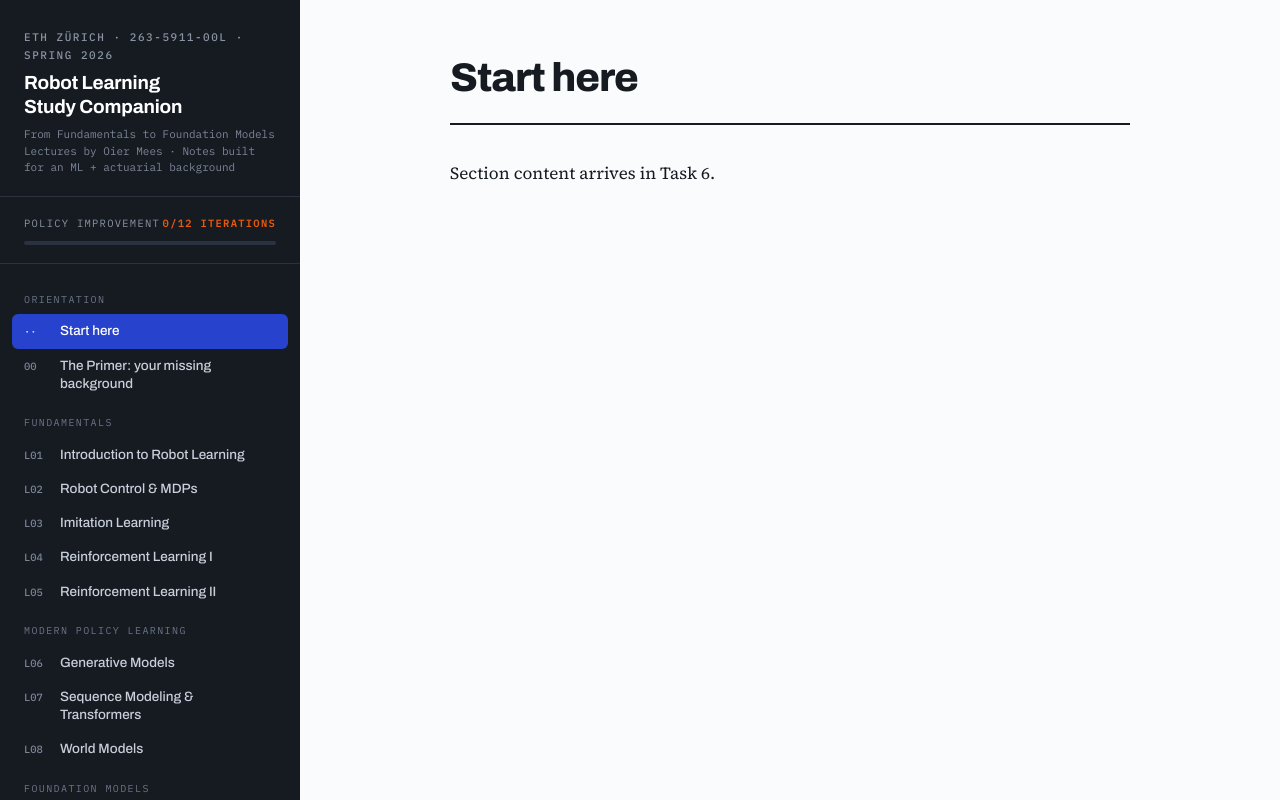
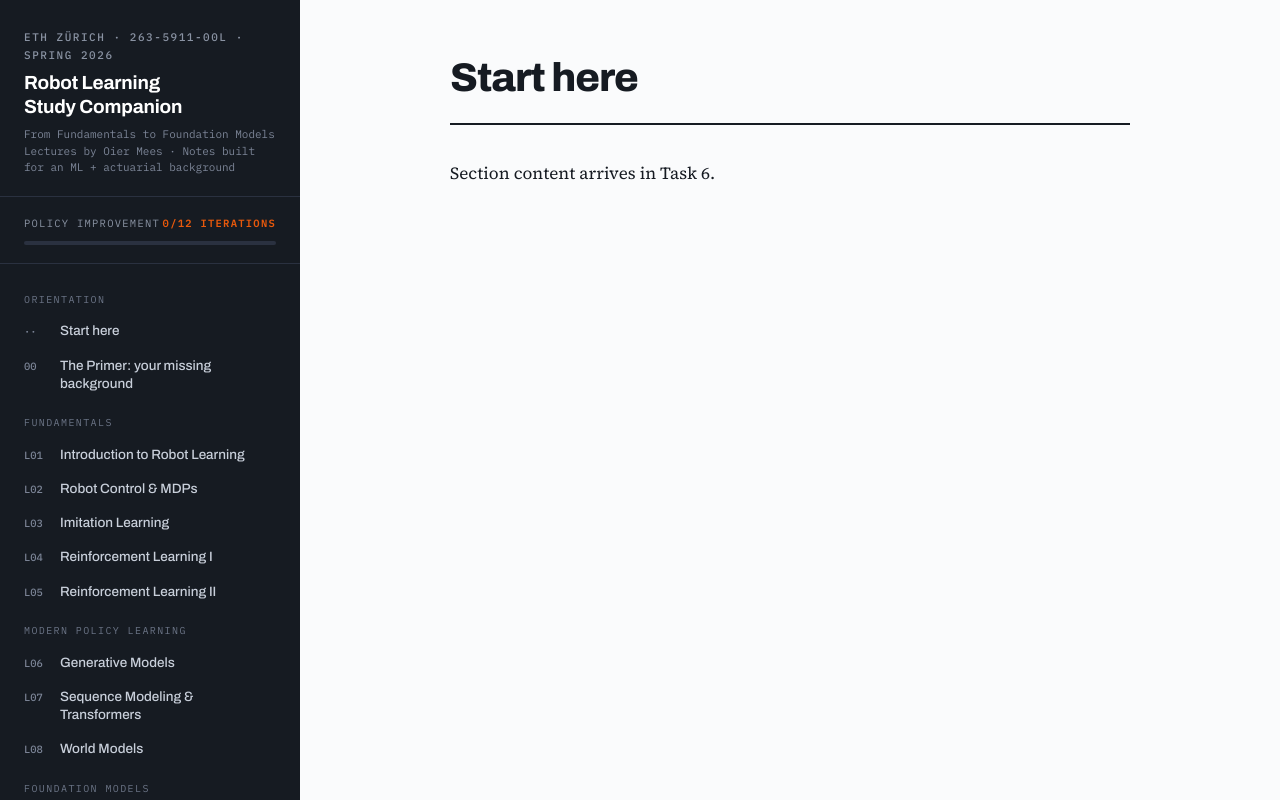
Before and after one commit to josephfemia/robotic_learning, a Vue app: page / in a window 1280 px wide. Built offline with nearby package versions, Linux system fonts and the light colour scheme.

Commit message:
Task 2 drift fixes: decouple nav-active from visible section (faithful no-highlight-on-load), omit review done-mark; log oversight to DRIFT_FIXME

```diff
--- a/src/App.vue
+++ b/src/App.vue
@@ -10,7 +10,7 @@
 
   <div class="app">
     <Sidebar
-      :activeId="activeId"
+      :activeId="navActiveId"
       :mobileOpen="mobileOpen"
       @navigate="show"
     />
@@ -25,7 +25,7 @@
           v-for="item in ALL_NAV_ITEMS"
           :key="item.id"
           class="lecture"
-          :class="{ visible: activeId === item.id }"
+          :class="{ visible: visibleId === item.id }"
           :id="item.id"
         >
           <div class="lecture-head">
@@ -45,17 +45,24 @@ import TopBar from './components/TopBar.vue';
 import Sidebar from './components/Sidebar.vue';
 import { ALL_NAV_ITEMS, TITLES } from './data/nav.js';
 
-// Reactive state
-const activeId = ref('start');
+// Reactive state.
+// Faithful to the original: the start *content* is statically visible on load,
+// but NO nav button is highlighted until the user navigates. So we decouple the
+// visible section (defaults to 'start') from the nav-active highlight (empty on
+// load). See DRIFT_FIXME.md — the original never initializes the active nav state.
+const visibleId = ref('start');
+const navActiveId = ref('');
 const mobileOpen = ref(false);
 
-// Derived topbar label — matches TITLES[id] lookup from original show()
-const whereLabel = computed(() => TITLES[activeId.value] || activeId.value);
+// Derived topbar label — original's #whereLabel is statically "Start here" on load
+// and set to TITLES[id] on navigation; both map to the visible section.
+const whereLabel = computed(() => TITLES[visibleId.value] || visibleId.value);
 
 // Matches show(id) from original IIFE (lines ~2261–2273):
-// hides all .lecture, shows target, toggles .active on nav btn, sets whereLabel, closes drawer, scrolls top
+// shows target section, toggles .active on its nav btn, sets whereLabel, closes drawer, scrolls top
 function show(id) {
-  activeId.value = id;
+  visibleId.value = id;
+  navActiveId.value = id;
   closeDrawer();
   window.scrollTo(0, 0);
 }
--- a/src/components/Sidebar.vue
+++ b/src/components/Sidebar.vue
@@ -25,7 +25,7 @@
           :class="{ active: activeId === item.id, 'is-done': completed.has(item.id) }"
           @click="$emit('navigate', item.id)"
         >
-          <span class="idx">{{ item.idx }}</span>{{ item.label }}<span class="done-mark">✓</span>
+<span class="idx">{{ item.idx }}</span>{{ item.label }}<span v-if="item.id !== 'review'" class="done-mark">✓</span>
         </button>
       </template>
     </nav>
```
Also changed, not shown: 1 other file (tests, documents, lock files or other folders).
